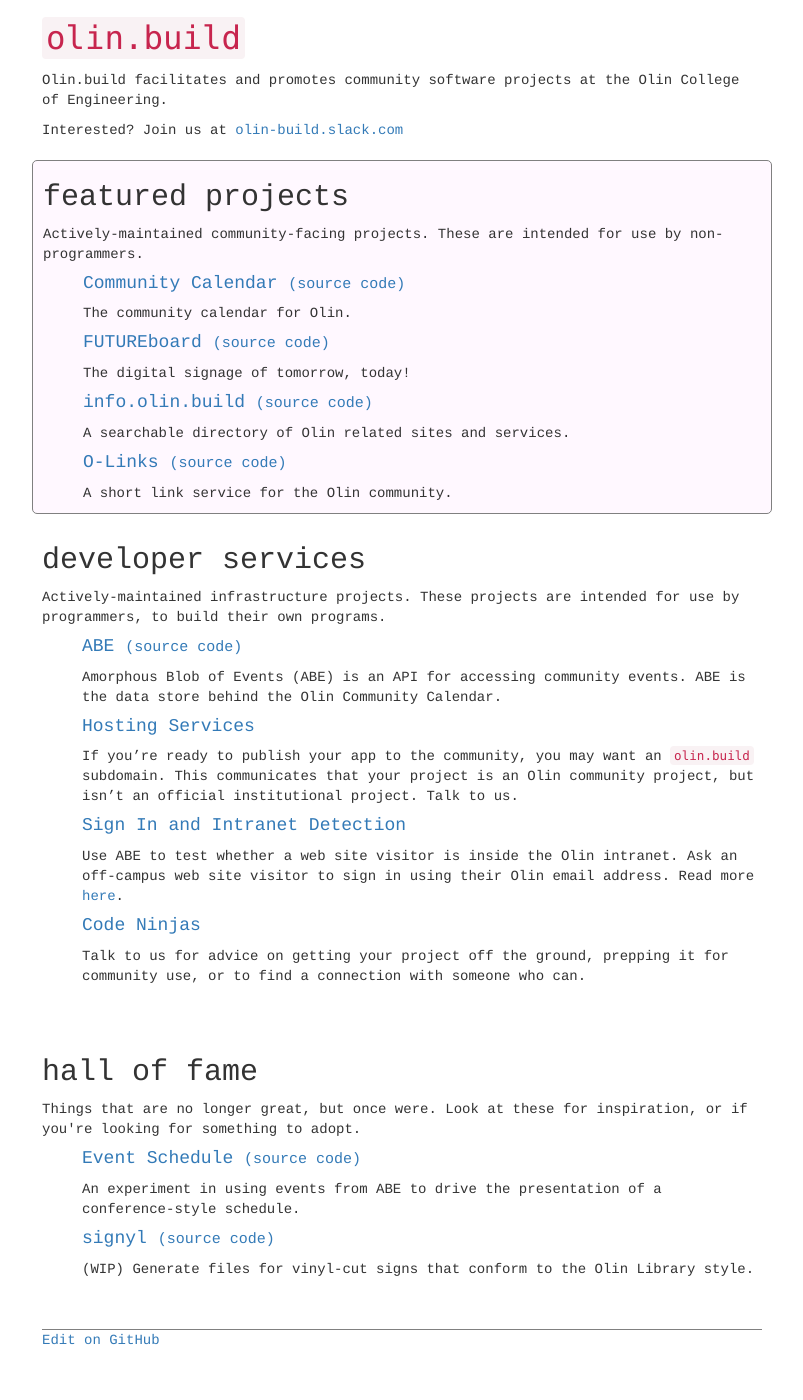
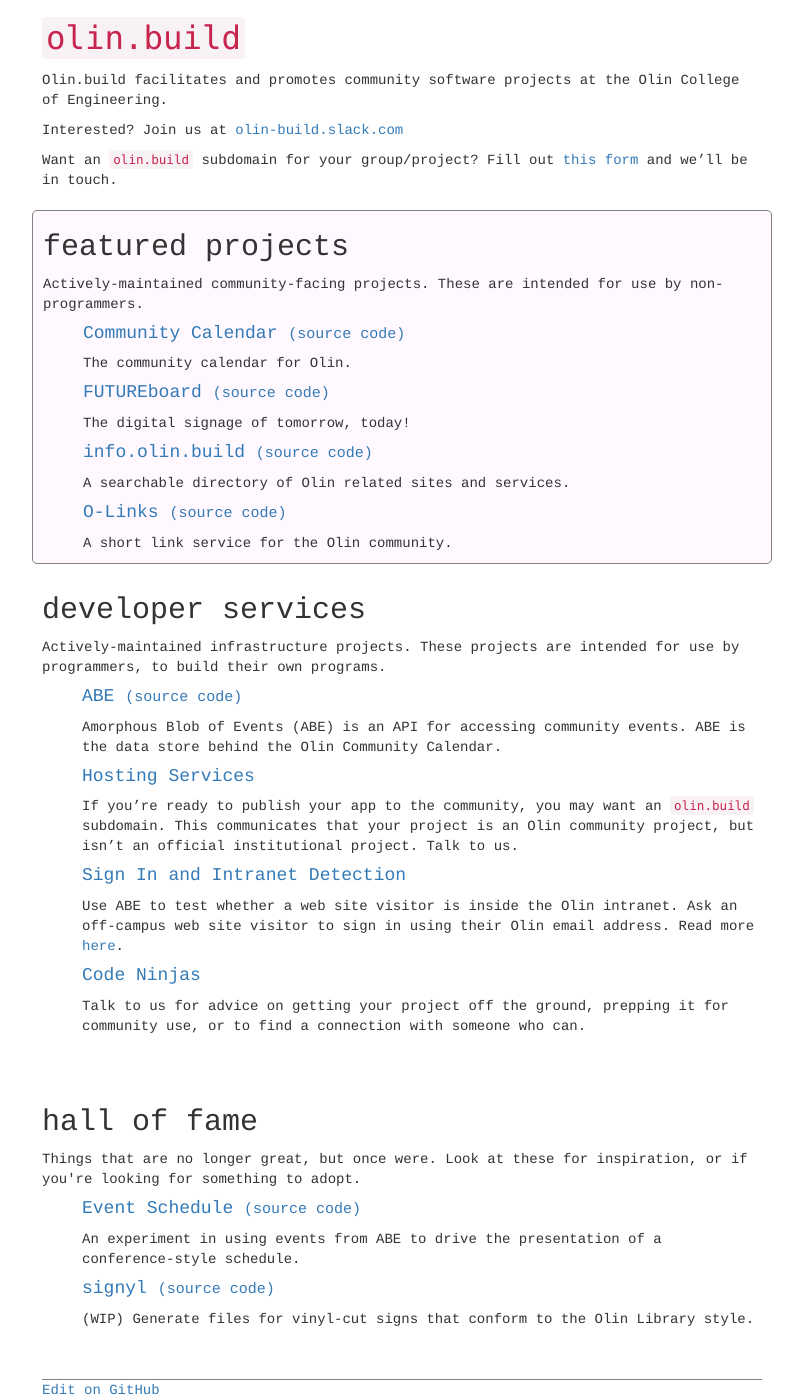
Before and after one commit to olin-build/olin.build, a Jekyll site: the page built from index.md, in a window 1280 px wide. Shown: the whole page, without its empty margins (238-1041 px from the left). Built offline with Jekyll 4.4.1, drawn with Linux system fonts in a browser that asks for light colours; our own code applies the rules of GitHub Pages for plain Markdown files; before the commit the page ends 1350 px from its top, so only the background shows below that.

Commit message:
Add subdomain loan request to main page

```diff
--- a/index.md
+++ b/index.md
@@ -8,3 +8,5 @@ Olin.build facilitates and promotes community software projects at the Olin
 College of Engineering.
 
 Interested? Join us at [olin-build.slack.com](http://olin-build.slack.com)
+
+Want an `olin.build` subdomain for your group/project? Fill out [this form](https://docs.google.com/forms/d/e/1FAIpQLScOHuFs5U-ZQlfsC8gaoGmNka22CCYcYSkfg0d5L0NobOg13Q/viewform?usp=sf_link) and we'll be in touch.
```
